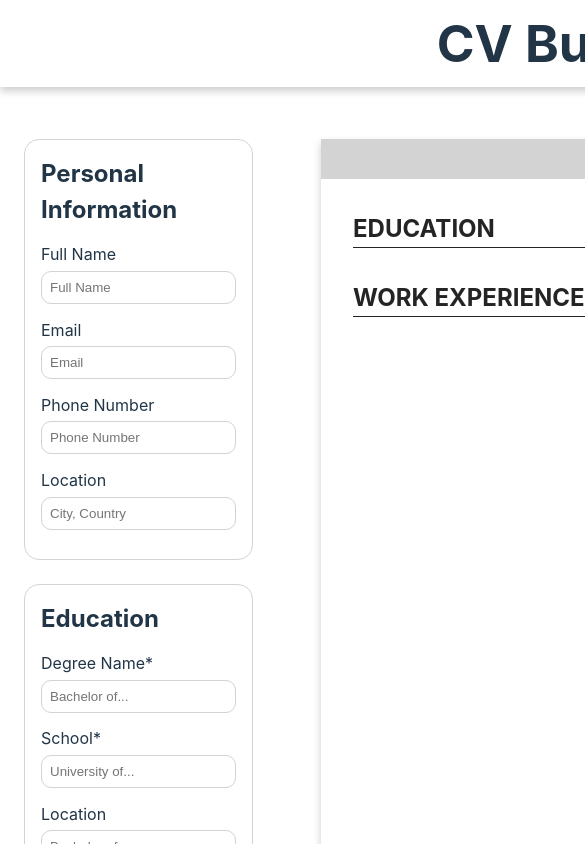
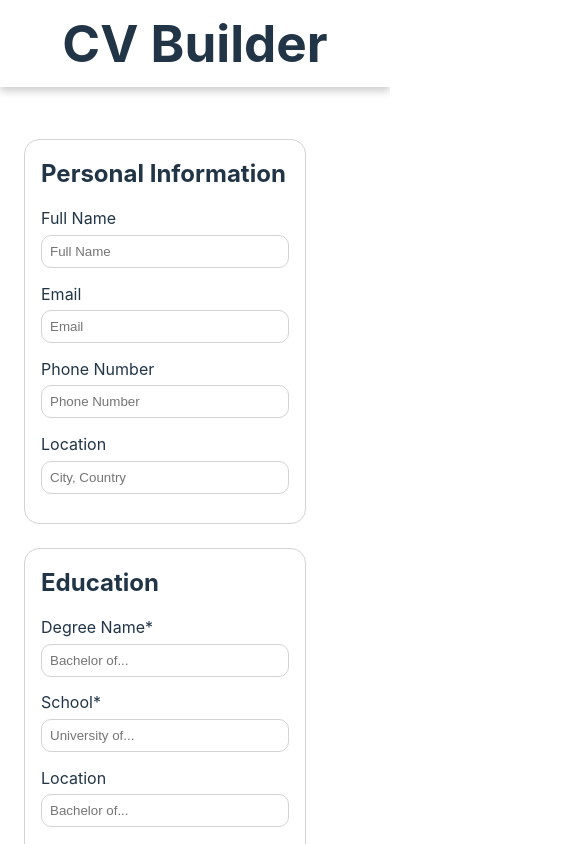
Before and after one commit to miguelgbandeira/cv-builder-react, a React (Vite) app: page / in a window 390 px wide. Shown: the top 844 px of the page, 585 px wide, since content can reach past the window. Built offline with nearby package versions, Linux system fonts and the light colour scheme.

Commit message:
MAke it mobile friendly

```diff
--- a/src/App.css
+++ b/src/App.css
@@ -72,3 +72,24 @@ form {
   border-bottom: 1px solid #242424;
   color: #242424;
 }
+
+@media only screen and (max-width: 768px) {
+  .app {
+    grid-template-columns: 1fr;
+    grid-template-rows: auto auto auto auto;
+  }
+
+  .cv-container {
+    grid-column: 1;
+    width: auto;
+    height: auto;
+    margin: 0 auto; /* Center horizontally */
+    justify-self: center; /* Center horizontally */
+    align-self: center; /* Center vertically */
+  }
+
+  .form {
+    grid-column: 1;
+    margin-top: 2em;
+  }
+}
```
